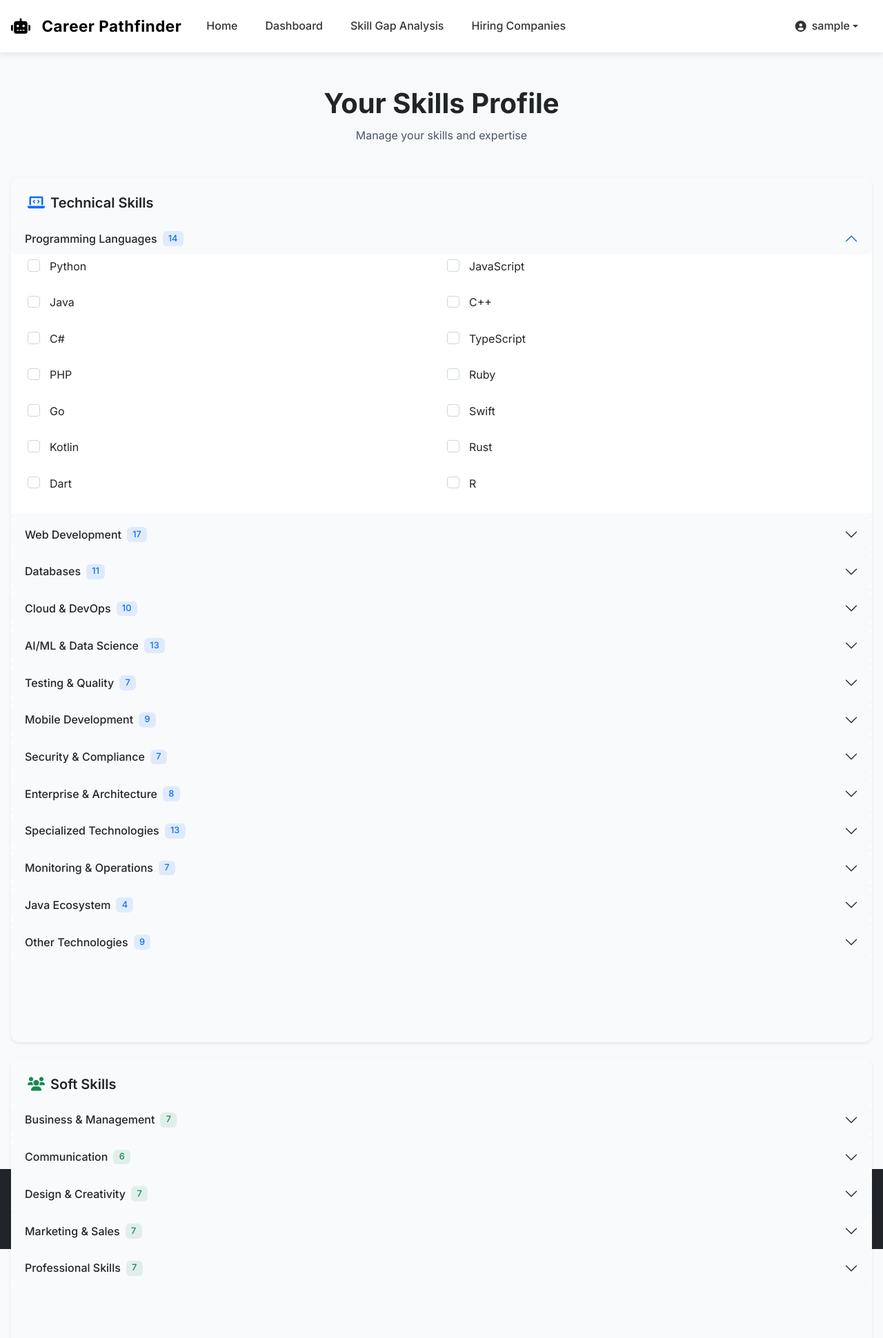
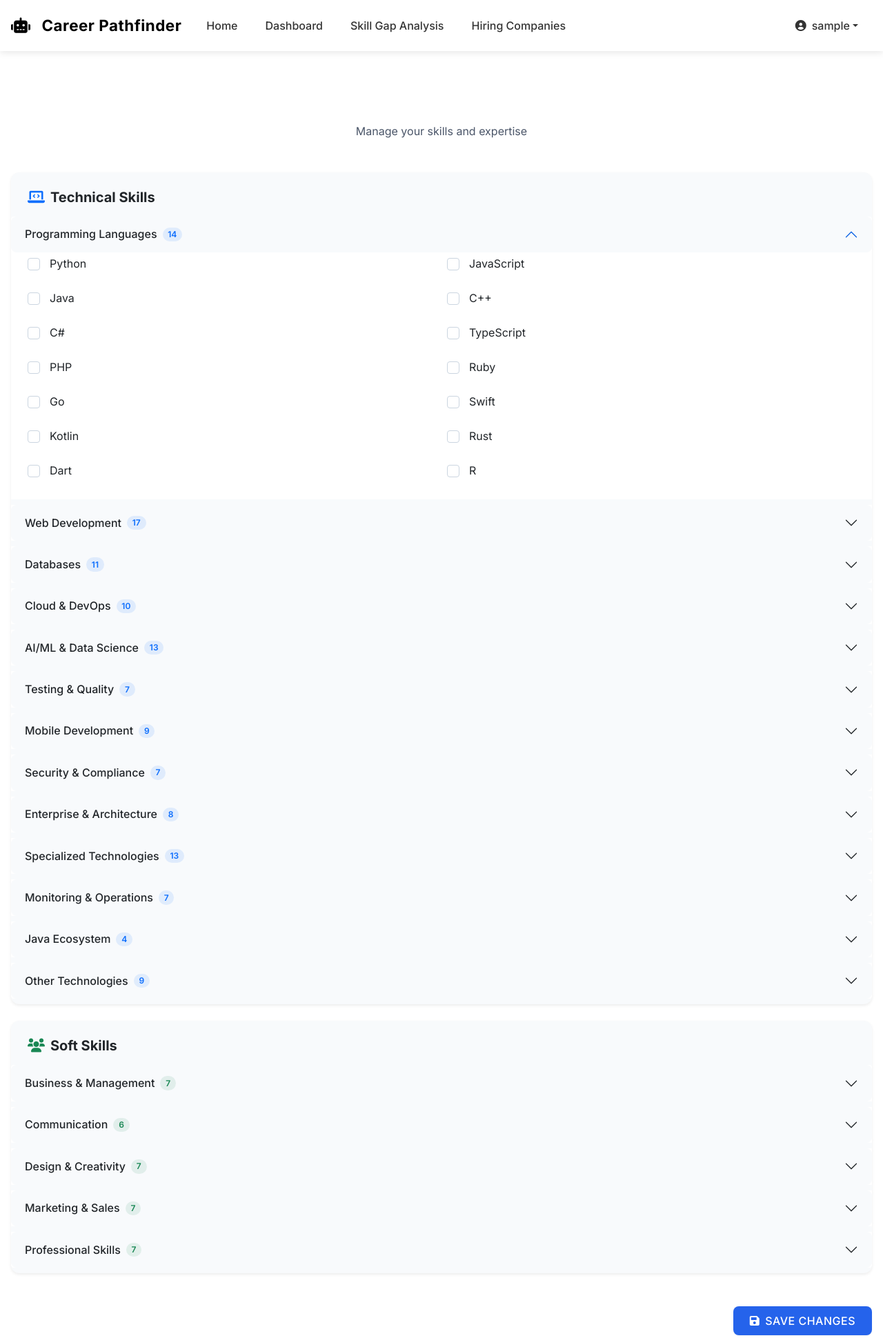
Before and after one commit to prathamdevarmani/career-pathfinder, a Flask app: page /profile in a window 1280 px wide, after a click that opens the changed part. Shown: the top 1940 px of the page at 69% size. Run offline with Flask 3, Linux system fonts and the light colour scheme; the visitor is signed in with stand-in values (Sample User, id 1); data that the repository does not hold is empty.

Commit message:
Update profile.html

```diff
--- a/templates/profile.html
+++ b/templates/profile.html
@@ -3,15 +3,14 @@
 {% block title %}Profile - Career Pathfinder{% endblock %}
 
 {% block content %}
-<div class="container py-4">
+<div class="container py-4 pb-5">
+    <form id="profileForm" method="POST">
         <!-- Profile Header -->
         <div class="text-center mb-5">
-        <h1 class="fw-bold text-dark mb-2">Your Skills Profile</h1>
+            <h1 class="fw-bold text-white mb-2">Your Skills Profile</h1>
             <p class="text-muted mb-0">Manage your skills and expertise</p>
         </div>
 
-    <form method="POST">
-        <div class="row g-4">
         <!-- Right Column - Skills -->
         <div class="col-lg-12">
             <!-- IT Skills Section -->
@@ -22,7 +21,7 @@
                     </h5>
                 </div>
                 <div class="card-body p-0">
-                        <div class="accordion" id="itSkillsAccordion" style="--bs-accordion-border-color: transparent margin-bottom: -50rem;">
+                    <div class="accordion" id="itSkillsAccordion" style="--bs-accordion-border-color: transparent;">
                         {% for category, skills in it_skills.items() %}
                         <div class="accordion-item border-0 mb-2">
                             <h2 class="accordion-header">
@@ -70,7 +69,7 @@
                     </h5>
                 </div>
                 <div class="card-body p-0">
-                        <div class="accordion" id="nonItSkillsAccordion" style="--bs-accordion-border-color: transparent;margin-bottom:-3000px;">
+                    <div class="accordion" id="nonItSkillsAccordion" style="--bs-accordion-border-color: transparent;">
                         {% for category, skills in non_it_skills.items() %}
                         <div class="accordion-item border-0 mb-2">
                             <h2 class="accordion-header">
@@ -109,156 +108,55 @@
                     </div>
                 </div>
             </div>
+
+            <!-- Desktop Save Button -->
+            <div class="d-none d-md-flex justify-content-end mt-5">
+                <button type="submit" class="btn btn-primary px-4">
+                    <i class="fas fa-save me-2"></i>Save Changes
+                </button>
+            </div>
+
+            <!-- Sticky Save Bar (mobile) -->
+            <div class="mobile-save-bar d-md-none fixed-bottom bg-white border-top py-2">
+                <div class="container d-flex justify-content-end">
+                    <button type="submit" form="profileForm" class="btn btn-primary px-4">
+                        <i class="fas fa-save me-2"></i>Save Changes
+                    </button>
                 </div>
             </div>
-
-        <!-- Save Button -->
-        <div class="d-grid gap-2 d-md-flex justify-content-md-end mt-5">
-            <button type="submit" class="btn btn-primary px-4 py-2 fw-medium" style="border-radius: 8px;">
-                <i class="fas fa-save me-2"></i>Save Changes
-            </button>
         </div>
     </form>
 </div>
 
 <style>
-/* Base Typography */
-body {
-    color: #2d3748;
-    -webkit-font-smoothing: antialiased;
-    -moz-osx-font-smoothing: grayscale;
-    line-height: 1.6;
-    background-color: #f8f9fa;
-}
+/* Card and accordion tuning */
+.card { border: none; border-radius: 12px; overflow: hidden; box-shadow: 0 1px 3px rgba(0,0,0,0.05), 0 1px 2px rgba(0,0,0,0.03); margin-bottom: 1.5rem; }
+.accordion { --bs-accordion-bg: transparent; --bs-accordion-border-color: transparent; --bs-accordion-btn-focus-box-shadow: none; --bs-accordion-active-color: #1d4ed8; --bs-accordion-active-bg: #eff6ff; }
+.accordion-button { font-weight: 500; color: #2d3748; background-color: #f8fafc; border: none; border-radius: 8px !important; transition: all 0.2s ease; }
+.accordion-button:not(.collapsed) { color: #1d4ed8; background-color: #eff6ff; box-shadow: none; }
+.accordion-body { padding: 0.5rem 1.25rem 1.25rem; }
 
-h1, h2, h3, h4, h5, h6 {
-    color: #1a202c;
-    font-weight: 600;
-    line-height: 1.3;
-}
+/* Inputs/Buttons */
+.form-check-input { width: 1.1em; height: 1.1em; border: 1px solid #cbd5e0; }
+.form-check-input:checked { background-color: #2563eb; border-color: #2563eb; }
+.btn-primary { background-color: #2563eb; border: none; padding: 0.55rem 1.5rem; border-radius: 8px; }
+.btn-primary:hover { background-color: #1d4ed8; }
 
-/* Card Styling */
-.card {
-    border: none;
-    border-radius: 12px;
-    overflow: hidden;
-    box-shadow: 0 1px 3px rgba(0, 0, 0, 0.05), 0 1px 2px rgba(0, 0, 0, 0.03);
-    margin-bottom: 1.5rem;
-}
 
-/* Accordion Styling */
-.accordion {
-    --bs-accordion-bg: transparent;
-    --bs-accordion-border-color: transparent;
-    --bs-accordion-btn-focus-box-shadow: none;
-    --bs-accordion-active-color: #1d4ed8;
-    --bs-accordion-active-bg: #eff6ff;
-    --bs-accordion-btn-padding-x: 1.25rem;
-    --bs-accordion-btn-padding-y: 0.75rem;
-}
 
-.accordion-button {
-    font-weight: 500;
-    color: #2d3748;
-    background-color: #f8fafc;
-    border: none;
-    border-radius: 8px !important;
-    transition: all 0.2s ease;
-    padding: var(--bs-accordion-btn-padding-y) var(--bs-accordion-btn-padding-x);
-}
-
-.accordion-button:not(.collapsed) {
-    color: #1d4ed8;
-    background-color: #eff6ff;
-    box-shadow: none;
-}
-
-.accordion-button:focus {
-    box-shadow: none;
-    border-color: transparent;
-}
-
-.accordion-body {
-    padding: 0.5rem 1.25rem 1.25rem;
-}
-
-/* Form Elements */
-.form-check-input {
-    width: 1.1em;
-    height: 1.1em;
-    margin-top: 0.2em;
-    border: 1px solid #cbd5e0;
-    transition: all 0.2s ease;
-}
-
-.form-check-input:checked {
-    background-color: #2563eb;
-    border-color: #2563eb;
-}
-
-.form-check-label {
-    color: #2d3748;
-    font-weight: 400;
-    vertical-align: middle;
-}
-
-/* Badges */
-.badge {
-    font-weight: 500;
-    padding: 0.35em 0.65em;
-    font-size: 0.8em;
-    border-radius: 6px;
-}
-
-/* Buttons */
-.btn-primary {
-    background-color: #2563eb;
-    border: none;
-    padding: 0.55rem 1.5rem;
-    font-weight: 500;
-    transition: all 0.2s ease;
-    border-radius: 8px;
-}
-
-.btn-primary:hover {
-    background-color: #1d4ed8;
-    transform: translateY(-1px);
-}
-
-/* Responsive Adjustments */
+/* Mobile adjustments */
 @media (max-width: 768px) {
-    .accordion-button {
-        padding: 0.75rem 1rem;
-        font-size: 0.95rem;
-    }
-
-    .card-header {
-        padding: 1.25rem 1.25rem 0.5rem;
-    }
-
-    .accordion-body {
-        padding: 0.5rem 1rem 1rem;
-    }
+  .accordion-button { padding: 0.75rem 1rem; font-size: 0.95rem; }
+  .accordion-body { padding: 0.5rem 1rem 1rem; }
+  .mobile-save-bar { z-index: 1030; padding-bottom: calc(env(safe-area-inset-bottom, 0px) + 0.25rem); }
 }
 </style>
 
 <script>
+// simple button active toggle (optional)
 document.addEventListener('DOMContentLoaded', function() {
-    // Add smooth scrolling to accordion items
-    document.querySelectorAll('.accordion-button').forEach(button => {
-        button.addEventListener('click', function() {
-            this.classList.toggle('active');
-        });
-    });
-
-    // Add focus styles for accessibility
-    document.querySelectorAll('input[type="checkbox"]').forEach(checkbox => {
-        checkbox.addEventListener('focus', function() {
-            this.parentElement.classList.add('focused');
-        });
-        checkbox.addEventListener('blur', function() {
-            this.parentElement.classList.remove('focused');
-        });
+  document.querySelectorAll('.accordion-button').forEach(btn => {
+    btn.addEventListener('click', () => btn.classList.toggle('active'));
   });
 });
 </script>
```
Lines whose indentation alone changed are shown as unchanged.
